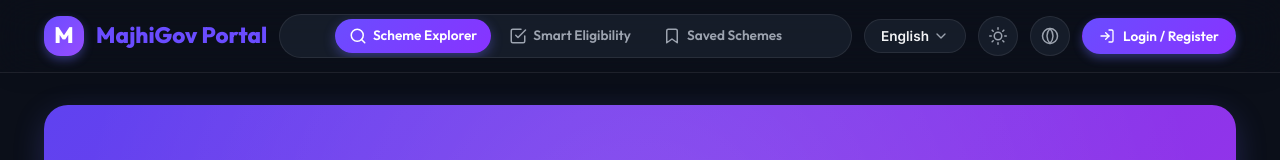
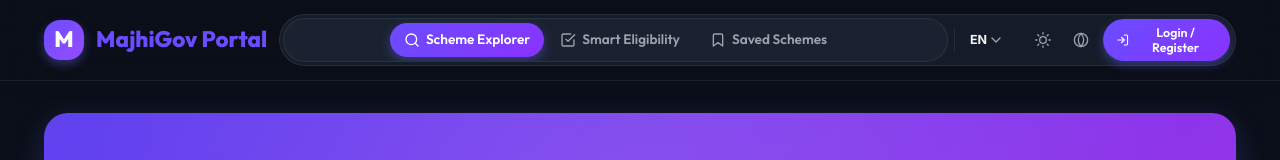
Before and after one commit to rushabhb24/majhiGov, a Vue app in the folder frontend/: page / in a window 1280 px wide. Shown: the top 160 px of the page. Built offline with nearby package versions, Linux system fonts and the light colour scheme; no server answers.

Commit message:
Changes in ui and added new component user profile

```diff
--- a/frontend/src/components/Header.vue
+++ b/frontend/src/components/Header.vue
@@ -60,30 +60,32 @@ function handleLogout() {
       <!-- Branding Logo -->
       <div class="logo" @click="navigateTo('explorer')">
         <div class="logo-icon">M</div>
-        <div>MajhiGov <span class="accent-text">Portal</span></div>
+        <div class="logo-text">MajhiGov <span class="accent-text">Portal</span></div>
       </div>
 
-      <!-- Desktop Navigation Tabs (hidden on mobile) -->
-      <nav class="nav-menu nav-desktop">
+      <!-- Unified Nav + Settings Row (Desktop) -->
+      <div class="nav-row nav-desktop">
+        <!-- Navigation Links -->
+        <nav class="nav-menu">
           <div
             :class="['nav-link', { active: activeTab === 'explorer' }]"
             @click="navigateTo('explorer')"
           >
-          <svg xmlns="http://www.w3.org/2000/svg" width="18" height="18" viewBox="0 0 24 24" fill="none" stroke="currentColor" stroke-width="2" stroke-linecap="round" stroke-linejoin="round"><circle cx="11" cy="11" r="8"></circle><line x1="21" y1="21" x2="16.65" y2="16.65"></line></svg>
+            <svg xmlns="http://www.w3.org/2000/svg" width="16" height="16" viewBox="0 0 24 24" fill="none" stroke="currentColor" stroke-width="2" stroke-linecap="round" stroke-linejoin="round"><circle cx="11" cy="11" r="8"></circle><line x1="21" y1="21" x2="16.65" y2="16.65"></line></svg>
             <span>{{ t.explorer }}</span>
           </div>
           <div
             :class="['nav-link', { active: activeTab === 'eligibility' }]"
             @click="navigateTo('eligibility')"
           >
-          <svg xmlns="http://www.w3.org/2000/svg" width="18" height="18" viewBox="0 0 24 24" fill="none" stroke="currentColor" stroke-width="2" stroke-linecap="round" stroke-linejoin="round"><polyline points="9 11 12 14 22 4"></polyline><path d="M21 12v7a2 2 0 0 1-2 2H5a2 2 0 0 1-2-2V5a2 2 0 0 1 2-2h11"></path></svg>
+            <svg xmlns="http://www.w3.org/2000/svg" width="16" height="16" viewBox="0 0 24 24" fill="none" stroke="currentColor" stroke-width="2" stroke-linecap="round" stroke-linejoin="round"><polyline points="9 11 12 14 22 4"></polyline><path d="M21 12v7a2 2 0 0 1-2 2H5a2 2 0 0 1-2-2V5a2 2 0 0 1 2-2h11"></path></svg>
             <span>{{ t.eligibility }}</span>
           </div>
           <div
             :class="['nav-link', { active: activeTab === 'saved' }]"
             @click="navigateTo('saved')"
           >
-          <svg xmlns="http://www.w3.org/2000/svg" width="18" height="18" viewBox="0 0 24 24" fill="none" stroke="currentColor" stroke-width="2" stroke-linecap="round" stroke-linejoin="round"><path d="M19 21l-7-5-7 5V5a2 2 0 0 1 2-2h10a2 2 0 0 1 2 2z"></path></svg>
+            <svg xmlns="http://www.w3.org/2000/svg" width="16" height="16" viewBox="0 0 24 24" fill="none" stroke="currentColor" stroke-width="2" stroke-linecap="round" stroke-linejoin="round"><path d="M19 21l-7-5-7 5V5a2 2 0 0 1 2-2h10a2 2 0 0 1 2 2z"></path></svg>
             <span>{{ t.saved }}</span>
             <span v-if="savedCount > 0" class="badge">{{ savedCount }}</span>
           </div>
@@ -92,73 +94,75 @@ function handleLogout() {
             :class="['nav-link', { active: activeTab === 'applications' }]"
             @click="navigateTo('applications')"
           >
-          <svg xmlns="http://www.w3.org/2000/svg" width="18" height="18" viewBox="0 0 24 24" fill="none" stroke="currentColor" stroke-width="2" stroke-linecap="round" stroke-linejoin="round"><path d="M14 2H6a2 2 0 0 0-2 2v16a2 2 0 0 0 2 2h12a2 2 0 0 0 2-2V8z"></path><polyline points="14 2 14 8 20 8"></polyline><line x1="16" y1="13" x2="8" y2="13"></line><line x1="16" y1="17" x2="8" y2="17"></line><polyline points="10 9 9 9 8 9"></polyline></svg>
-          <span>{{ t.myApplications || 'My Applications' }}</span>
+            <svg xmlns="http://www.w3.org/2000/svg" width="16" height="16" viewBox="0 0 24 24" fill="none" stroke="currentColor" stroke-width="2" stroke-linecap="round" stroke-linejoin="round"><path d="M14 2H6a2 2 0 0 0-2 2v16a2 2 0 0 0 2 2h12a2 2 0 0 0 2-2V8z"></path><polyline points="14 2 14 8 20 8"></polyline><line x1="16" y1="13" x2="8" y2="13"></line><line x1="16" y1="17" x2="8" y2="17"></line><polyline points="10 9 9 9 8 9"></polyline></svg>
+            <span>{{ t.myApplications || 'Applications' }}</span>
           </div>
           <div
             v-if="user"
             :class="['nav-link', { active: activeTab === 'profile' }]"
             @click="navigateTo('profile')"
           >
-          <svg xmlns="http://www.w3.org/2000/svg" width="18" height="18" viewBox="0 0 24 24" fill="none" stroke="currentColor" stroke-width="2" stroke-linecap="round" stroke-linejoin="round"><path d="M20 21v-2a4 4 0 0 0-4-4H8a4 4 0 0 0-4 4v2"></path><circle cx="12" cy="7" r="4"></circle></svg>
-          <span>{{ t.myProfile || 'My Profile' }}</span>
+            <svg xmlns="http://www.w3.org/2000/svg" width="16" height="16" viewBox="0 0 24 24" fill="none" stroke="currentColor" stroke-width="2" stroke-linecap="round" stroke-linejoin="round"><path d="M20 21v-2a4 4 0 0 0-4-4H8a4 4 0 0 0-4 4v2"></path><circle cx="12" cy="7" r="4"></circle></svg>
+            <span>{{ t.myProfile || 'Profile' }}</span>
           </div>
         </nav>
 
-      <!-- Settings Controls -->
-      <div class="settings-bar">
+        <!-- Divider -->
+        <div class="nav-divider"></div>
+
+        <!-- Settings inline with nav -->
+        <div class="nav-settings">
           <!-- Language Selector -->
-        <div class="lang-selector">
           <select
             class="form-control select-lang"
             :value="currentLanguage"
             @change="emit('update:currentLanguage', $event.target.value)"
           >
-            <option value="en">English</option>
-            <option value="hi">हिंदी</option>
-            <option value="mr">मराठी</option>
+            <option value="en">EN</option>
+            <option value="hi">हि</option>
+            <option value="mr">मरा</option>
           </select>
-        </div>
 
           <!-- Theme Toggle -->
           <button
-          class="btn-theme"
+            class="btn-icon"
             @click="emit('update:theme', theme === 'dark' ? 'light' : 'dark')"
-          :title="theme === 'dark' ? 'Switch to Light Mode' : 'Switch to Dark Mode'"
+            :title="theme === 'dark' ? 'Light Mode' : 'Dark Mode'"
           >
-          <svg v-if="theme === 'dark'" xmlns="http://www.w3.org/2000/svg" width="18" height="18" viewBox="0 0 24 24" fill="none" stroke="currentColor" stroke-width="2" stroke-linecap="round" stroke-linejoin="round"><circle cx="12" cy="12" r="5"></circle><line x1="12" y1="1" x2="12" y2="3"></line><line x1="12" y1="21" x2="12" y2="23"></line><line x1="4.22" y1="4.22" x2="5.64" y2="5.64"></line><line x1="18.36" y1="18.36" x2="19.78" y2="19.78"></line><line x1="1" y1="12" x2="3" y2="12"></line><line x1="21" y1="12" x2="23" y2="12"></line><line x1="4.22" y1="19.77" x2="5.64" y2="18.36"></line><line x1="18.36" y1="5.64" x2="19.78" y2="4.22"></line></svg>
-          <svg v-else xmlns="http://www.w3.org/2000/svg" width="18" height="18" viewBox="0 0 24 24" fill="none" stroke="currentColor" stroke-width="2" stroke-linecap="round" stroke-linejoin="round"><path d="M21 12.79A9 9 0 1 1 11.21 3 7 7 0 0 0 21 12.79z"></path></svg>
+            <svg v-if="theme === 'dark'" xmlns="http://www.w3.org/2000/svg" width="16" height="16" viewBox="0 0 24 24" fill="none" stroke="currentColor" stroke-width="2" stroke-linecap="round" stroke-linejoin="round"><circle cx="12" cy="12" r="5"></circle><line x1="12" y1="1" x2="12" y2="3"></line><line x1="12" y1="21" x2="12" y2="23"></line><line x1="4.22" y1="4.22" x2="5.64" y2="5.64"></line><line x1="18.36" y1="18.36" x2="19.78" y2="19.78"></line><line x1="1" y1="12" x2="3" y2="12"></line><line x1="21" y1="12" x2="23" y2="12"></line><line x1="4.22" y1="19.77" x2="5.64" y2="18.36"></line><line x1="18.36" y1="5.64" x2="19.78" y2="4.22"></line></svg>
+            <svg v-else xmlns="http://www.w3.org/2000/svg" width="16" height="16" viewBox="0 0 24 24" fill="none" stroke="currentColor" stroke-width="2" stroke-linecap="round" stroke-linejoin="round"><path d="M21 12.79A9 9 0 1 1 11.21 3 7 7 0 0 0 21 12.79z"></path></svg>
           </button>
 
-        <!-- Rural Accessibility Toggle (hidden on very small screens) -->
+          <!-- Rural Mode Toggle -->
           <button
-          :class="['btn-toggle', 'hide-mobile-xs', { active: ruralMode }]"
+            :class="['btn-icon', { active: ruralMode }]"
             @click="emit('update:ruralMode', !ruralMode)"
-          :title="t.ruralMode"
+            :title="ruralMode ? (t.normalMode || 'Normal Mode') : (t.ruralMode || 'Rural Mode')"
           >
-          <svg xmlns="http://www.w3.org/2000/svg" width="18" height="18" viewBox="0 0 24 24" fill="none" stroke="currentColor" stroke-width="2" stroke-linecap="round" stroke-linejoin="round"><circle cx="12" cy="12" r="10"></circle><path d="M12 2a15.3 15.3 0 0 1 4 10 15.3 15.3 0 0 1-4 10 15.3 15.3 0 0 1-4-10 15.3 15.3 0 0 1 4-10z"></path></svg>
+            <svg xmlns="http://www.w3.org/2000/svg" width="16" height="16" viewBox="0 0 24 24" fill="none" stroke="currentColor" stroke-width="2" stroke-linecap="round" stroke-linejoin="round"><circle cx="12" cy="12" r="10"></circle><path d="M12 2a15.3 15.3 0 0 1 4 10 15.3 15.3 0 0 1-4 10 15.3 15.3 0 0 1-4-10 15.3 15.3 0 0 1 4-10z"></path></svg>
           </button>
 
-        <!-- User Authentication Control -->
+          <!-- Login / User Badge -->
           <div v-if="user" class="user-profile-badge">
             <div class="user-avatar" :title="user.full_name">
-            <svg xmlns="http://www.w3.org/2000/svg" width="16" height="16" viewBox="0 0 24 24" fill="none" stroke="currentColor" stroke-width="2" stroke-linecap="round" stroke-linejoin="round"><path d="M20 21v-2a4 4 0 0 0-4-4H8a4 4 0 0 0-4 4v2"></path><circle cx="12" cy="7" r="4"></circle></svg>
+              <svg xmlns="http://www.w3.org/2000/svg" width="14" height="14" viewBox="0 0 24 24" fill="none" stroke="currentColor" stroke-width="2" stroke-linecap="round" stroke-linejoin="round"><path d="M20 21v-2a4 4 0 0 0-4-4H8a4 4 0 0 0-4 4v2"></path><circle cx="12" cy="7" r="4"></circle></svg>
             </div>
             <span class="user-name-text">{{ user.full_name.split(' ')[0] }}</span>
             <button class="btn-logout" @click="handleLogout" :title="t.logout || 'Logout'">
-            <svg xmlns="http://www.w3.org/2000/svg" width="16" height="16" viewBox="0 0 24 24" fill="none" stroke="currentColor" stroke-width="2" stroke-linecap="round" stroke-linejoin="round"><path d="M9 21H5a2 2 0 0 1-2-2V5a2 2 0 0 1 2-2h4"></path><polyline points="16 17 21 12 16 7"></polyline><line x1="21" y1="12" x2="9" y2="12"></line></svg>
+              <svg xmlns="http://www.w3.org/2000/svg" width="14" height="14" viewBox="0 0 24 24" fill="none" stroke="currentColor" stroke-width="2" stroke-linecap="round" stroke-linejoin="round"><path d="M9 21H5a2 2 0 0 1-2-2V5a2 2 0 0 1 2-2h4"></path><polyline points="16 17 21 12 16 7"></polyline><line x1="21" y1="12" x2="9" y2="12"></line></svg>
             </button>
           </div>
           <button v-else class="btn-login" @click="emit('loginClick')">
-          <svg xmlns="http://www.w3.org/2000/svg" width="16" height="16" viewBox="0 0 24 24" fill="none" stroke="currentColor" stroke-width="2" stroke-linecap="round" stroke-linejoin="round"><path d="M15 3h4a2 2 0 0 1 2 2v14a2 2 0 0 1-2 2h-4"></path><polyline points="10 17 15 12 10 7"></polyline><line x1="15" y1="12" x2="3" y2="12"></line></svg>
-          <span class="hide-mobile-xs">{{ t.loginRegister || 'Login' }}</span>
+            <svg xmlns="http://www.w3.org/2000/svg" width="14" height="14" viewBox="0 0 24 24" fill="none" stroke="currentColor" stroke-width="2" stroke-linecap="round" stroke-linejoin="round"><path d="M15 3h4a2 2 0 0 1 2 2v14a2 2 0 0 1-2 2h-4"></path><polyline points="10 17 15 12 10 7"></polyline><line x1="15" y1="12" x2="3" y2="12"></line></svg>
+            <span>{{ t.loginRegister || 'Login' }}</span>
           </button>
+        </div>
+      </div>
 
-        <!-- Hamburger Menu Button (visible on mobile only) -->
+      <!-- Hamburger Button (mobile only) -->
       <button
         class="btn-hamburger"
         @click="mobileMenuOpen = !mobileMenuOpen"
-          :title="mobileMenuOpen ? 'Close menu' : 'Open menu'"
         :class="{ 'is-active': mobileMenuOpen }"
       >
         <span class="hamburger-line"></span>
@@ -166,54 +170,62 @@ function handleLogout() {
         <span class="hamburger-line"></span>
       </button>
     </div>
-    </div>
 
-    <!-- Mobile Slide-down Navigation Drawer -->
+    <!-- Mobile Slide-down Drawer -->
     <Transition name="slide-drawer">
       <div v-if="mobileMenuOpen" class="mobile-drawer">
         <nav class="mobile-nav">
-          <div
-            :class="['mobile-nav-link', { active: activeTab === 'explorer' }]"
-            @click="navigateTo('explorer')"
-          >
+          <div :class="['mobile-nav-link', { active: activeTab === 'explorer' }]" @click="navigateTo('explorer')">
             <svg xmlns="http://www.w3.org/2000/svg" width="20" height="20" viewBox="0 0 24 24" fill="none" stroke="currentColor" stroke-width="2" stroke-linecap="round" stroke-linejoin="round"><circle cx="11" cy="11" r="8"></circle><line x1="21" y1="21" x2="16.65" y2="16.65"></line></svg>
             <span>{{ t.explorer }}</span>
           </div>
-          <div
-            :class="['mobile-nav-link', { active: activeTab === 'eligibility' }]"
-            @click="navigateTo('eligibility')"
-          >
+          <div :class="['mobile-nav-link', { active: activeTab === 'eligibility' }]" @click="navigateTo('eligibility')">
             <svg xmlns="http://www.w3.org/2000/svg" width="20" height="20" viewBox="0 0 24 24" fill="none" stroke="currentColor" stroke-width="2" stroke-linecap="round" stroke-linejoin="round"><polyline points="9 11 12 14 22 4"></polyline><path d="M21 12v7a2 2 0 0 1-2 2H5a2 2 0 0 1-2-2V5a2 2 0 0 1 2-2h11"></path></svg>
             <span>{{ t.eligibility }}</span>
           </div>
-          <div
-            :class="['mobile-nav-link', { active: activeTab === 'saved' }]"
-            @click="navigateTo('saved')"
-          >
+          <div :class="['mobile-nav-link', { active: activeTab === 'saved' }]" @click="navigateTo('saved')">
             <svg xmlns="http://www.w3.org/2000/svg" width="20" height="20" viewBox="0 0 24 24" fill="none" stroke="currentColor" stroke-width="2" stroke-linecap="round" stroke-linejoin="round"><path d="M19 21l-7-5-7 5V5a2 2 0 0 1 2-2h10a2 2 0 0 1 2 2z"></path></svg>
             <span>{{ t.saved }}</span>
             <span v-if="savedCount > 0" class="badge" style="margin-left:auto;">{{ savedCount }}</span>
           </div>
-          <div
-            v-if="user"
-            :class="['mobile-nav-link', { active: activeTab === 'applications' }]"
-            @click="navigateTo('applications')"
+          <div v-if="user" :class="['mobile-nav-link', { active: activeTab === 'applications' }]" @click="navigateTo('applications')">
+            <svg xmlns="http://www.w3.org/2000/svg" width="20" height="20" viewBox="0 0 24 24" fill="none" stroke="currentColor" stroke-width="2" stroke-linecap="round" stroke-linejoin="round"><path d="M14 2H6a2 2 0 0 0-2 2v16a2 2 0 0 0 2 2h12a2 2 0 0 0 2-2V8z"></path><polyline points="14 2 14 8 20 8"></polyline><line x1="16" y1="13" x2="8" y2="13"></line><line x1="16" y1="17" x2="8" y2="17"></line><polyline points="10 9 9 9 8 9"></polyline></svg>
+            <span>{{ t.myApplications || 'Applications' }}</span>
+          </div>
+          <div v-if="user" :class="['mobile-nav-link', { active: activeTab === 'profile' }]" @click="navigateTo('profile')">
+            <svg xmlns="http://www.w3.org/2000/svg" width="20" height="20" viewBox="0 0 24 24" fill="none" stroke="currentColor" stroke-width="2" stroke-linecap="round" stroke-linejoin="round"><path d="M20 21v-2a4 4 0 0 0-4-4H8a4 4 0 0 0-4 4v2"></path><circle cx="12" cy="7" r="4"></circle></svg>
+            <span>{{ t.myProfile || 'Profile' }}</span>
+          </div>
+
+          <!-- Mobile Settings Section -->
+          <div class="mobile-settings-divider"></div>
+          <div class="mobile-settings-row">
+            <select
+              class="form-control select-lang"
+              :value="currentLanguage"
+              @change="emit('update:currentLanguage', $event.target.value)"
+              style="flex: 1;"
             >
-            <svg xmlns="http://www.w3.org/2000/svg" width="20" height="20" viewBox="0 0 24 24" fill="none" stroke="currentColor" stroke-width="2" stroke-linecap="round" stroke-linejoin="round"><path d="M14 2H6a2 2 0 0 0-2 2v16a2 2 0 0 0 2 2h12a2 2 0 0 0 2-2V8z"></path><polyline points="14 2 14 8 20 8"></polyline><line x1="16" y1="13" x2="8" y2="13"></line><line x1="16" y1="17" x2="8" y2="17"></line><polyline points="10 9 9 9 8 9"></polyline></svg>
-            <span>{{ t.myApplications || 'My Applications' }}</span>
+              <option value="en">English</option>
+              <option value="hi">हिंदी (Hindi)</option>
+              <option value="mr">मराठी (Marathi)</option>
+            </select>
+            <button class="btn-icon" @click="emit('update:theme', theme === 'dark' ? 'light' : 'dark')">
+              <svg v-if="theme === 'dark'" xmlns="http://www.w3.org/2000/svg" width="18" height="18" viewBox="0 0 24 24" fill="none" stroke="currentColor" stroke-width="2" stroke-linecap="round" stroke-linejoin="round"><circle cx="12" cy="12" r="5"></circle><line x1="12" y1="1" x2="12" y2="3"></line><line x1="12" y1="21" x2="12" y2="23"></line><line x1="4.22" y1="4.22" x2="5.64" y2="5.64"></line><line x1="18.36" y1="18.36" x2="19.78" y2="19.78"></line><line x1="1" y1="12" x2="3" y2="12"></line><line x1="21" y1="12" x2="23" y2="12"></line><line x1="4.22" y1="19.77" x2="5.64" y2="18.36"></line><line x1="18.36" y1="5.64" x2="19.78" y2="4.22"></line></svg>
+              <svg v-else xmlns="http://www.w3.org/2000/svg" width="18" height="18" viewBox="0 0 24 24" fill="none" stroke="currentColor" stroke-width="2" stroke-linecap="round" stroke-linejoin="round"><path d="M21 12.79A9 9 0 1 1 11.21 3 7 7 0 0 0 21 12.79z"></path></svg>
+            </button>
+            <button :class="['btn-icon', { active: ruralMode }]" @click="emit('update:ruralMode', !ruralMode)">
+              <svg xmlns="http://www.w3.org/2000/svg" width="18" height="18" viewBox="0 0 24 24" fill="none" stroke="currentColor" stroke-width="2" stroke-linecap="round" stroke-linejoin="round"><circle cx="12" cy="12" r="10"></circle><path d="M12 2a15.3 15.3 0 0 1 4 10 15.3 15.3 0 0 1-4 10 15.3 15.3 0 0 1-4-10 15.3 15.3 0 0 1 4-10z"></path></svg>
+            </button>
           </div>
-          <div
-            v-if="user"
-            :class="['mobile-nav-link', { active: activeTab === 'profile' }]"
-            @click="navigateTo('profile')"
-          >
-            <svg xmlns="http://www.w3.org/2000/svg" width="20" height="20" viewBox="0 0 24 24" fill="none" stroke="currentColor" stroke-width="2" stroke-linecap="round" stroke-linejoin="round"><path d="M20 21v-2a4 4 0 0 0-4-4H8a4 4 0 0 0-4 4v2"></path><circle cx="12" cy="7" r="4"></circle></svg>
-            <span>{{ t.myProfile || 'My Profile' }}</span>
+          <!-- Mobile login/logout -->
+          <div v-if="user" class="mobile-nav-link" @click="handleLogout">
+            <svg xmlns="http://www.w3.org/2000/svg" width="20" height="20" viewBox="0 0 24 24" fill="none" stroke="currentColor" stroke-width="2" stroke-linecap="round" stroke-linejoin="round"><path d="M9 21H5a2 2 0 0 1-2-2V5a2 2 0 0 1 2-2h4"></path><polyline points="16 17 21 12 16 7"></polyline><line x1="21" y1="12" x2="9" y2="12"></line></svg>
+            <span>{{ t.logout || 'Logout' }} ({{ user.full_name.split(' ')[0] }})</span>
           </div>
-          <!-- Rural toggle for mobile -->
-          <div class="mobile-nav-link" @click="emit('update:ruralMode', !ruralMode); mobileMenuOpen = false">
-            <svg xmlns="http://www.w3.org/2000/svg" width="20" height="20" viewBox="0 0 24 24" fill="none" stroke="currentColor" stroke-width="2" stroke-linecap="round" stroke-linejoin="round"><circle cx="12" cy="12" r="10"></circle><path d="M12 2a15.3 15.3 0 0 1 4 10 15.3 15.3 0 0 1-4 10 15.3 15.3 0 0 1-4-10 15.3 15.3 0 0 1 4-10z"></path></svg>
-            <span>{{ ruralMode ? (t.normalMode || 'Normal Mode') : (t.ruralMode || 'Rural Mode') }}</span>
+          <div v-else class="mobile-nav-link" @click="emit('loginClick'); mobileMenuOpen = false">
+            <svg xmlns="http://www.w3.org/2000/svg" width="20" height="20" viewBox="0 0 24 24" fill="none" stroke="currentColor" stroke-width="2" stroke-linecap="round" stroke-linejoin="round"><path d="M15 3h4a2 2 0 0 1 2 2v14a2 2 0 0 1-2 2h-4"></path><polyline points="10 17 15 12 10 7"></polyline><line x1="15" y1="12" x2="3" y2="12"></line></svg>
+            <span>{{ t.loginRegister || 'Login / Register' }}</span>
           </div>
         </nav>
       </div>
@@ -222,6 +234,119 @@ function handleLogout() {
 </template>
 
 <style scoped>
+/* Unified nav + settings row */
+.nav-row {
+  display: flex;
+  align-items: center;
+  gap: 0;
+  flex: 1 1 auto;
+  min-width: 0;
+  background: var(--clr-surface-alt);
+  border-radius: var(--border-radius-full);
+  border: 1px solid var(--clr-border);
+  padding: 3px;
+}
+
+.nav-menu {
+  display: flex;
+  gap: 2px;
+  flex-wrap: nowrap;
+  min-width: 0;
+  overflow: hidden;
+}
+
+.nav-divider {
+  width: 1px;
+  height: 24px;
+  background: var(--clr-border);
+  margin: 0 6px;
+  flex-shrink: 0;
+}
+
+.nav-settings {
+  display: flex;
+  align-items: center;
+  gap: 6px;
+  flex-shrink: 0;
+  padding-right: 2px;
+}
+
+/* Icon button (theme, rural) */
+.btn-icon {
+  display: inline-flex;
+  align-items: center;
+  justify-content: center;
+  width: 32px;
+  height: 32px;
+  border-radius: 50%;
+  background: transparent;
+  border: none;
+  color: var(--clr-text-muted);
+  cursor: pointer;
+  transition: all 0.15s ease;
+  flex-shrink: 0;
+}
+
+.btn-icon:hover {
+  color: var(--clr-primary);
+  background: var(--clr-primary-light);
+}
+
+.btn-icon.active {
+  color: var(--clr-secondary);
+  background: var(--clr-secondary-light);
+}
+
+/* Compact language selector */
+.nav-settings .select-lang {
+  padding: 5px 26px 5px 8px !important;
+  font-size: 0.78rem;
+  font-weight: 700;
+  border-radius: var(--border-radius-full) !important;
+  max-width: 60px;
+  height: 32px;
+  background-color: transparent !important;
+  border-color: transparent !important;
+}
+
+.nav-settings .select-lang:focus {
+  border-color: var(--clr-primary) !important;
+  background-color: var(--clr-surface) !important;
+}
+
+/* Compact user badge inside nav row */
+.nav-settings .user-profile-badge {
+  display: inline-flex;
+  align-items: center;
+  gap: 6px;
+  padding: 2px 4px 2px 8px;
+  background: var(--clr-primary-light);
+  border: none;
+  border-radius: var(--border-radius-full);
+}
+
+.nav-settings .user-avatar {
+  width: 24px;
+  height: 24px;
+}
+
+.nav-settings .user-name-text {
+  font-size: 0.78rem;
+  max-width: 70px;
+}
+
+.nav-settings .btn-logout {
+  width: 24px;
+  height: 24px;
+}
+
+/* Compact login button */
+.nav-settings .btn-login {
+  padding: 5px 12px;
+  font-size: 0.78rem;
+  gap: 5px;
+}
+
 /* Hamburger button — hidden on desktop */
 .btn-hamburger {
   display: none;
@@ -267,7 +392,6 @@ function handleLogout() {
   display: none;
 }
 
-/* Mobile Nav Links */
 .mobile-nav {
   display: flex;
   flex-direction: column;
@@ -300,11 +424,38 @@ function handleLogout() {
   box-shadow: 0 4px 12px var(--clr-primary-glow);
 }
 
+.mobile-settings-divider {
+  height: 1px;
+  background: var(--clr-border);
+  margin: 8px 0;
+}
+
+.mobile-settings-row {
+  display: flex;
+  align-items: center;
+  gap: 8px;
+  padding: 4px 16px;
+}
+
+.mobile-settings-row .select-lang {
+  padding: 8px 32px 8px 12px !important;
+  font-size: 0.85rem;
+  border-radius: var(--border-radius-full) !important;
+}
+
+.mobile-settings-row .btn-icon {
+  width: 40px;
+  height: 40px;
+  background: var(--clr-surface-alt);
+  border: 1px solid var(--clr-border);
+  border-radius: 50%;
+}
+
 /* Slide drawer animation */
 .slide-drawer-enter-active,
 .slide-drawer-leave-active {
   transition: all 0.3s cubic-bezier(0.4, 0, 0.2, 1);
-  max-height: 500px;
+  max-height: 600px;
   overflow: hidden;
 }
 .slide-drawer-enter-from,
@@ -313,7 +464,7 @@ function handleLogout() {
   opacity: 0;
 }
 
-/* --- Mobile breakpoint: show hamburger, hide desktop nav --- */
+/* --- Mobile: show hamburger, hide unified nav row --- */
 @media (max-width: 768px) {
   .nav-desktop {
     display: none !important;
@@ -328,9 +479,19 @@ function handleLogout() {
     background: var(--clr-surface);
     border-top: 1px solid var(--clr-border);
   }
+}
 
-  .hide-mobile-xs {
+/* Tablet: allow nav row to scroll if needed */
+@media (max-width: 1100px) and (min-width: 769px) {
+  .nav-menu {
+    overflow-x: auto;
+    scrollbar-width: none;
+  }
+  .nav-menu::-webkit-scrollbar {
     display: none;
+  }
+  .nav-link span {
+    font-size: 0.78rem;
   }
 }
 
@@ -344,11 +505,5 @@ function handleLogout() {
     gap: 4px;
     padding: 4px;
   }
-
-  .select-lang {
-    max-width: 72px !important;
-    font-size: 0.78rem !important;
-    padding: 6px 28px 6px 8px !important;
-  }
 }
 </style>
--- a/frontend/src/components/SchemeCard.vue
+++ b/frontend/src/components/SchemeCard.vue
@@ -104,8 +104,8 @@ function getCategoryName(scheme) {
         class="btn btn-primary"
         @click.stop="emit('applyClick', scheme)"
       >
-        {{ t.applyLink }}
-        <svg xmlns="http://www.w3.org/2000/svg" width="16" height="16" viewBox="0 0 24 24" fill="none" stroke="currentColor" stroke-width="2" stroke-linecap="round" stroke-linejoin="round"><line x1="5" y1="12" x2="19" y2="12"></line><polyline points="12 5 19 12 12 19"></polyline></svg>
+        {{ t.applyOnOfficialPortal || t.applyLink || 'Apply' }}
+        <svg xmlns="http://www.w3.org/2000/svg" width="14" height="14" viewBox="0 0 24 24" fill="none" stroke="currentColor" stroke-width="2" stroke-linecap="round" stroke-linejoin="round"><path d="M18 13v6a2 2 0 0 1-2 2H5a2 2 0 0 1-2-2V8a2 2 0 0 1 2-2h6"></path><polyline points="15 3 21 3 21 9"></polyline><line x1="10" y1="14" x2="21" y2="3"></line></svg>
       </button>
       <button
         v-else
```
Also changed, not shown: frontend/src/App.vue (+9 -1 lines), frontend/src/stores/applications.js (+13 -27 lines). Lines whose indentation alone changed are shown as unchanged.
